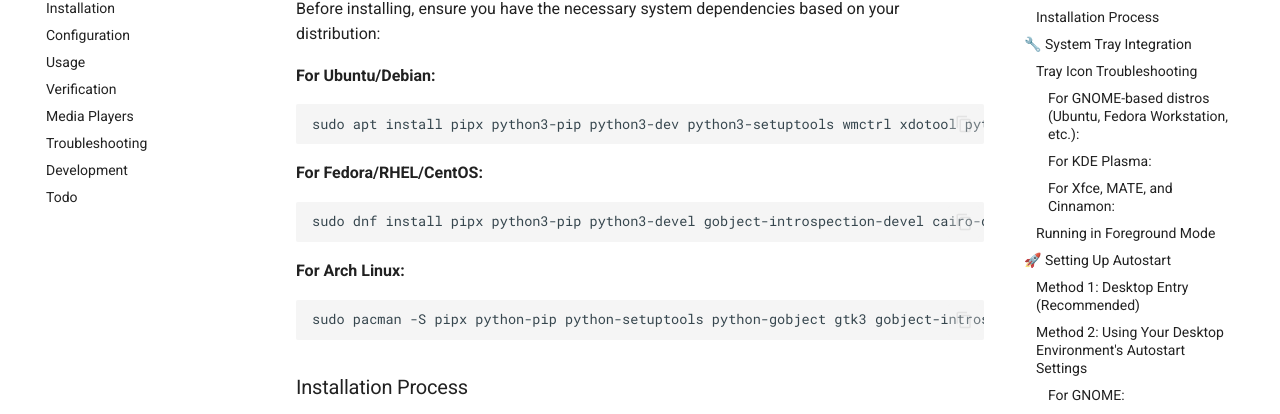
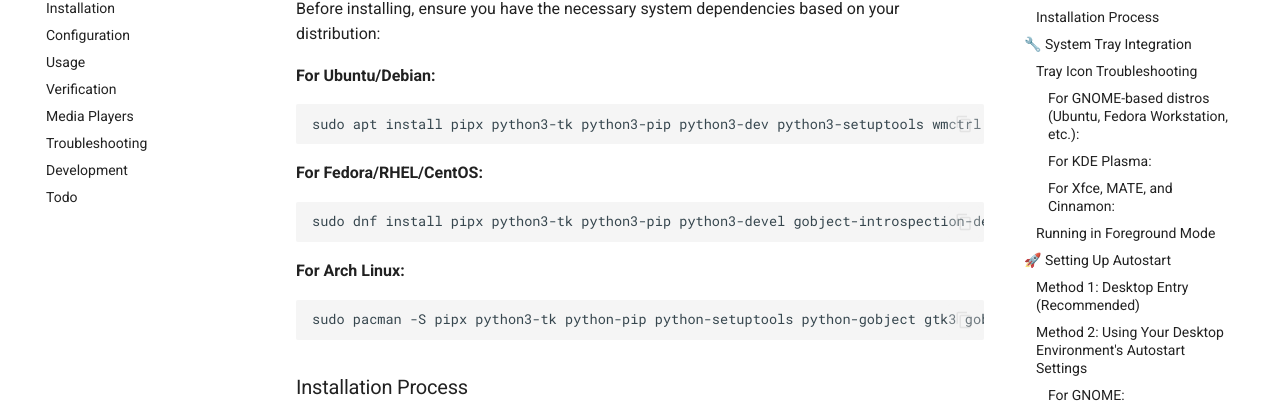
Before and after one commit to ByteTrix/Media-Player-Scrobbler-for-Simkl, an MkDocs documentation site: the page built from docs/linux-guide.md, in a window 1280 px wide and 900 px high, scrolled down 320 px. Shown: the part 145-559 px from the top of the window. Built offline with MkDocs 1.6.1 and Material for MkDocs 9.7.7, drawn with Linux system fonts in a browser that asks for light colours; comment, search, counter and statistics services are not loaded.

Commit message:
Update linux-guide.md

````diff
--- a/docs/linux-guide.md
+++ b/docs/linux-guide.md
@@ -12,17 +12,17 @@ Before installing, ensure you have the necessary system dependencies based on yo
 
 **For Ubuntu/Debian:**
 ```bash
-sudo apt install pipx python3-pip python3-dev python3-setuptools wmctrl xdotool python3-gi python3-gi-cairo gir1.2-gtk-3.0 libgirepository1.0-dev libcairo2-dev pkg-config libnotify-bin python3-venv gir1.2-appindicator3-0.1 gnome-shell-extension-appindicator
+sudo apt install pipx python3-tk python3-pip python3-dev python3-setuptools wmctrl xdotool python3-gi python3-gi-cairo gir1.2-gtk-3.0 libgirepository1.0-dev libcairo2-dev pkg-config libnotify-bin python3-venv gir1.2-appindicator3-0.1 gnome-shell-extension-appindicator
 ```
 
 **For Fedora/RHEL/CentOS:**
 ```bash
-sudo dnf install pipx python3-pip python3-devel gobject-introspection-devel cairo-devel pkg-config python3-gobject gtk3 wmctrl xdotool libnotify
+sudo dnf install pipx python3-tk python3-pip python3-devel gobject-introspection-devel cairo-devel pkg-config python3-gobject gtk3 wmctrl xdotool libnotify
 ```
 
 **For Arch Linux:**
 ```bash
-sudo pacman -S pipx python-pip python-setuptools python-gobject gtk3 gobject-introspection cairo pkg-config wmctrl xdotool libnotify
+sudo pacman -S pipx python3-tk python-pip python-setuptools python-gobject gtk3 gobject-introspection cairo pkg-config wmctrl xdotool libnotify
 ```
 
 ### Installation Process
````
